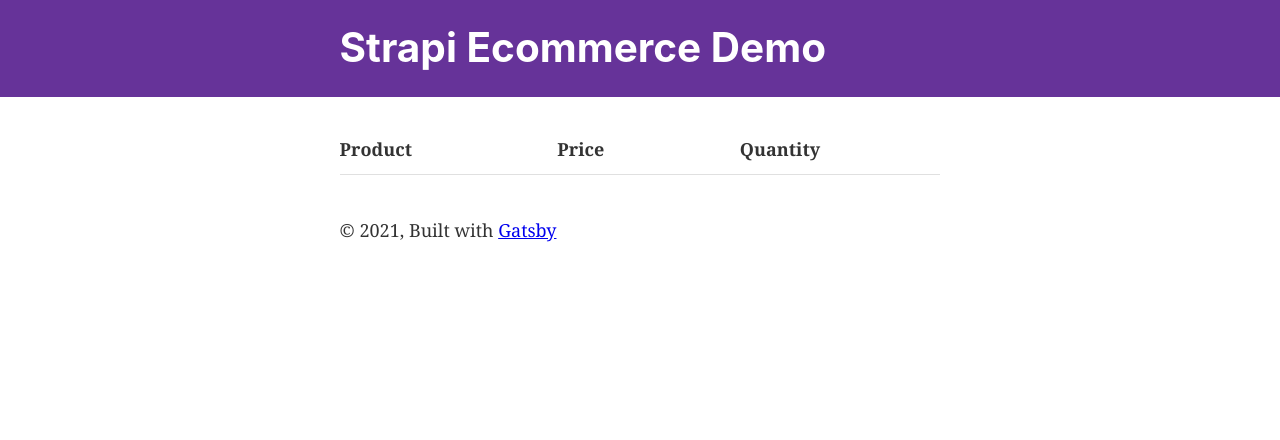
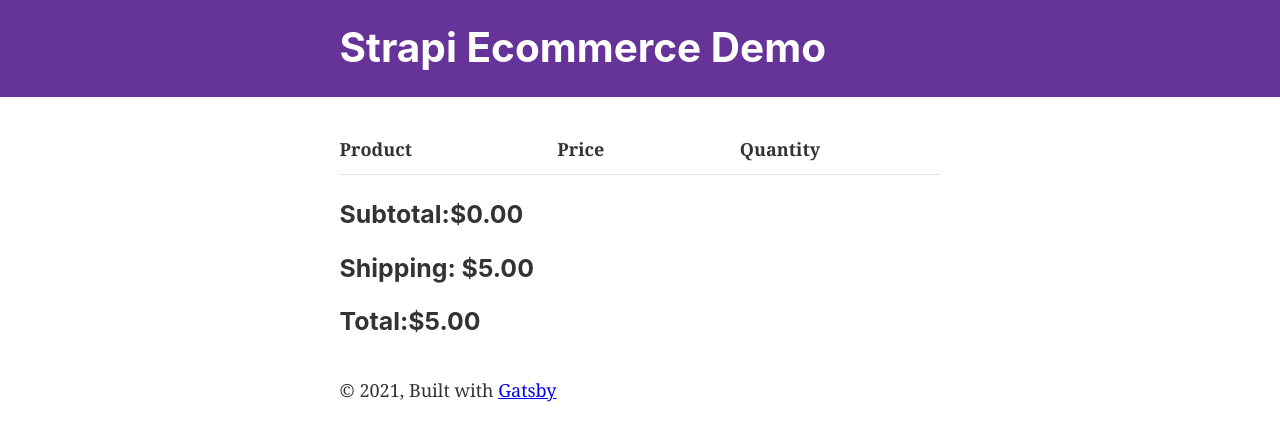
Before and after one commit to mariya1705/Ecommerce-Frontend, a Gatsby site: page /cart in a window 1280 px wide. Built offline with nearby package versions, Linux system fonts and the light colour scheme; Gatsby itself is replaced by a stand-in of ours.

Commit message:
cart math library

```diff
--- a/src/pages/cart.js
+++ b/src/pages/cart.js
@@ -1,6 +1,13 @@
 import React, { useState, useCallback } from "react"
 import Layout from "../components/layout"
-import { getCart, addToCart } from "../utils/cart"
+import {
+  getCart,
+  addToCart,
+  cartSubtotal,
+  cartTotal,
+  shouldPayShipping,
+  SHIPPING_RATE,
+} from "../utils/cart"
 import Seo from "../components/seo"
 import { GatsbyImage } from "gatsby-plugin-image"
 import { formatPrice } from "../utils/format"
@@ -62,6 +69,13 @@ const Cart = () => {
           ))}
         </tbody>
       </table>
+      <h3>Subtotal:{formatPrice(cartSubtotal(cart))}</h3>
+      {shouldPayShipping(cart) && (
+        <h3>Shipping: {formatPrice(SHIPPING_RATE)}</h3>
+      )}
+
+      {!shouldPayShipping(cart) && <h3>Shipping is free!</h3>}
+      <h3>Total:{formatPrice(cartTotal(cart))}</h3>
     </Layout>
   )
 }
--- a/src/utils/cart.js
+++ b/src/utils/cart.js
@@ -1,3 +1,8 @@
+export const TAX_RATE = process.env.TAX_RATE || 0.1
+export const FREE_SHIPPING_THRESHOLD =
+  process.env.FREE_SHIPPING_THRESHOLD || 10000
+export const SHIPPING_RATE = process.env.SHIPPING_RATE || 500
+
 export const setCart = cart => {
   localStorage.setItem("cart", JSON.stringify(cart))
 }
@@ -36,3 +41,32 @@ export const addToCart = (product, qty = 1) => {
   }
   setCart(cart)
 }
+
+export const cartSubtotal = cart => {
+  //Sum up all of the individual product costs
+  const subTotal = cart.reduce((counter, product) => {
+    return counter + product.price_in_cent * product.qty
+  }, 0)
+
+  return subTotal
+}
+
+export const shouldPayShipping = cart => {
+  const subTotal = cartSubtotal(cart)
+
+  return subTotal < FREE_SHIPPING_THRESHOLD
+}
+
+export const cartTotal = cart => {
+  if (cart.lenght === 0) {
+    return 0
+  }
+
+  const subTotal = cartSubtotal(cart)
+
+  const shipping = shouldPayShipping(cart) ? SHIPPING_RATE : 0
+
+  const total = subTotal + subTotal * TAX_RATE + shipping
+
+  return Math.round(total)
+}
```
